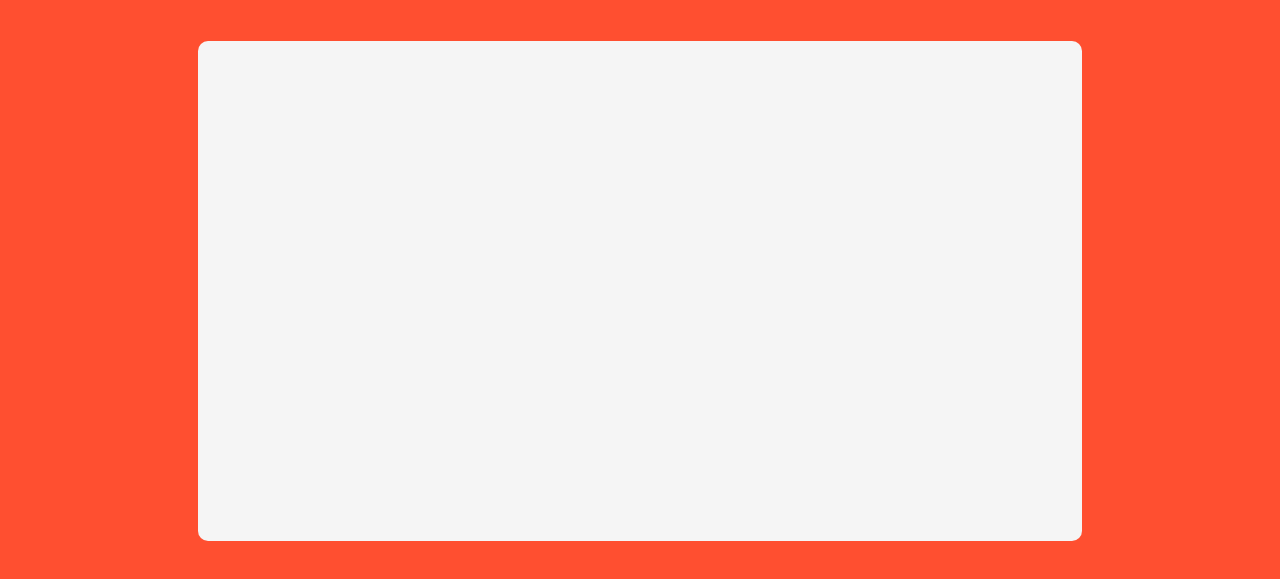
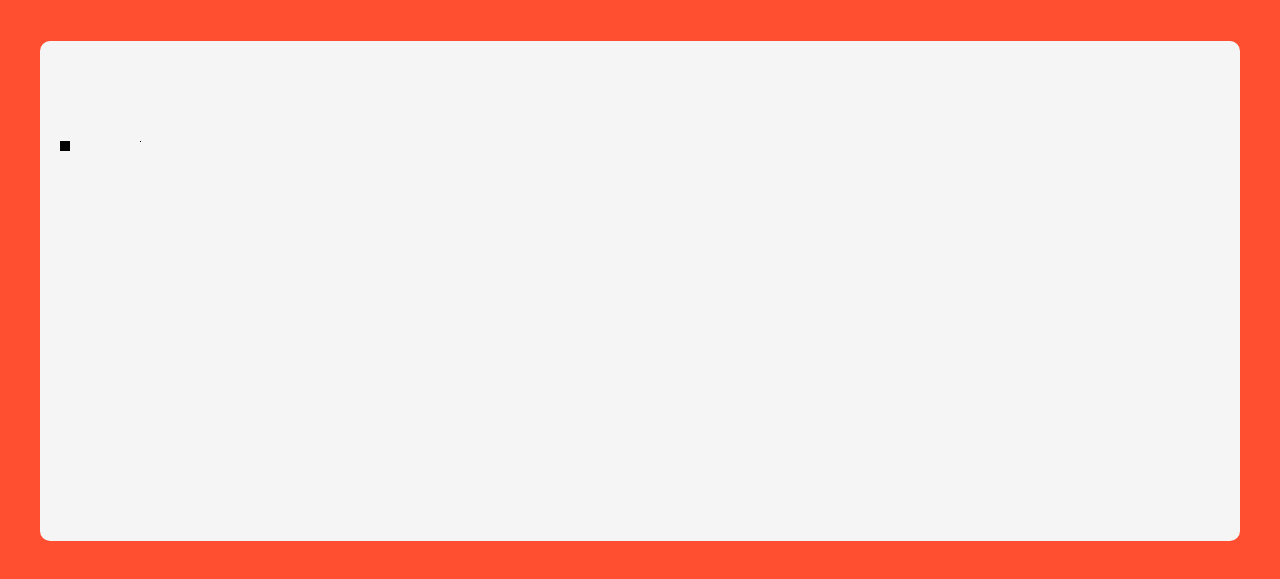
Before and after one commit to ziko1905/etch-a-sketch, a plain HTML site: page index.html in a window 1280 px wide. Shown: the part 91-670 px from the top of the page. Drawn offline with Linux system fonts and the light colour scheme.

Commit message:
Implement canvas properly

```diff
--- a/scripts.js
+++ b/scripts.js
@@ -0,0 +1,12 @@
+const board = document.querySelector(".whiteboard");
+const BOARD_HEIGHT = 500;
+const BOARD_WIDTH = 1200;
+const ctx = board.getContext("2d");
+
+board.setAttribute("width", BOARD_WIDTH)
+board.setAttribute("height", BOARD_HEIGHT)
+
+
+ctx.fillStyle = "black";
+ctx.fillRect(100, 100, 1, 1)
+ctx.fillRect(20, 100, 10, 10)
--- a/styles.css
+++ b/styles.css
@@ -4,8 +4,6 @@ body {
 
 .whiteboard {
     background-color: whitesmoke;
-    width: 70%;
-    height: 500px;
     border-radius: 10px;
 }
 
```
